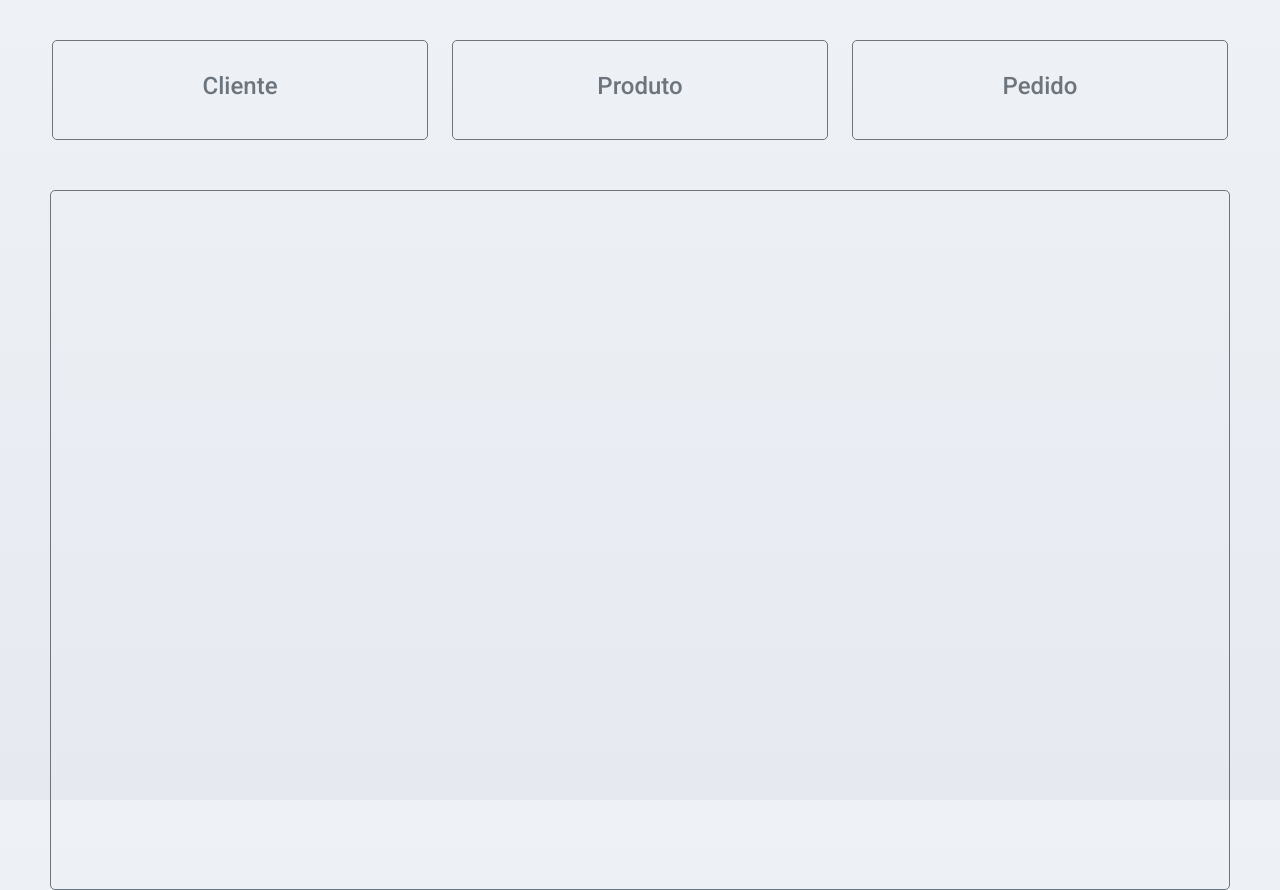
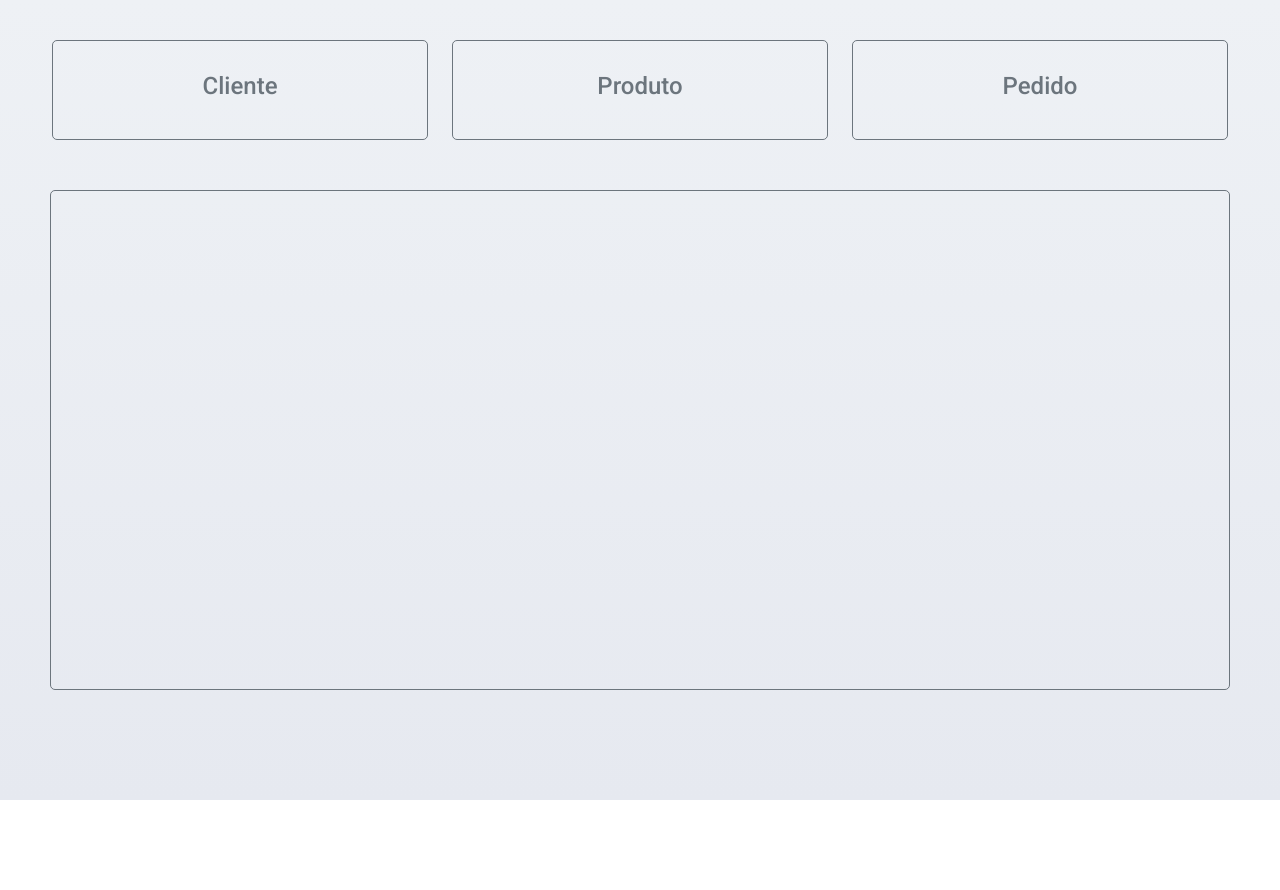
Before and after one commit to jvp116/front-controla-pedido, an Angular app: page / in a window 1280 px wide. After the commit the page ends 800 px from the top, so only its background shows below. Built offline with nearby package versions, Linux system fonts and the light colour scheme; what ngx-mask would draw is missing.

Commit message:
ajustes estruturais

```diff
--- a/src/app/cliente/cadastra-cliente/cadastra-cliente.component.html
+++ b/src/app/cliente/cadastra-cliente/cadastra-cliente.component.html
@@ -8,12 +8,12 @@
 
     <div class="mb-3">
       <label for="nome" class="form-label">Nome <span style="color: red;">*</span></label>
-      <input matInput id="nome" class="form-control" formControlName="nome" name="nome" mask="S{50}">
+      <input matInput id="nome" class="form-control" formControlName="nome" name="nome">
     </div>
 
     <div class="mb-3">
       <label for="sobrenome" class="form-label">Sobrenome <span style="color: red;">*</span></label>
-      <input matInput id="sobrenome" class="form-control" formControlName="sobrenome" name="sobrenome" mask="S{70}">
+      <input matInput id="sobrenome" class="form-control" formControlName="sobrenome" name="sobrenome">
     </div>
   </form>
 </div>
--- a/src/app/cliente/lista-cliente/lista-cliente.component.scss
+++ b/src/app/cliente/lista-cliente/lista-cliente.component.scss
@@ -21,6 +21,10 @@
   margin-left: 16px !important;
 }
 
+tbody {
+  vertical-align: middle !important;
+}
+
 button {
   display: flex;
   margin: 0 !important;
--- a/src/app/cliente/lista-cliente/lista-cliente.component.ts
+++ b/src/app/cliente/lista-cliente/lista-cliente.component.ts
@@ -1,9 +1,9 @@
 import { Component, OnInit } from '@angular/core';
 import { FormBuilder, FormGroup } from '@angular/forms';
 import { MatDialog } from '@angular/material/dialog';
-import { CadastraClienteComponent } from '../cadastra-cliente/cadastra-cliente.component';
 import { Cliente } from '../../shared/models/cliente.model';
 import { ClienteService } from './../../shared/service/cliente.service';
+import { CadastraClienteComponent } from './../cadastra-cliente/cadastra-cliente.component';
 import { DeletaClienteComponent } from './../deleta-cliente/deleta-cliente.component';
 import { EditaClienteComponent } from './../edita-cliente/edita-cliente.component';
 
--- a/src/styles.scss
+++ b/src/styles.scss
@@ -31,8 +31,9 @@ body {
   }
 }
 .painel {
-  height: 700px;
-  margin: 50px 50px 0 50px;
+  min-height: 500px;
+  height: auto;
+  margin: 50px;
   padding: 20px;
   border: solid 1px #6c757d;
   border-radius: 5px;
```
